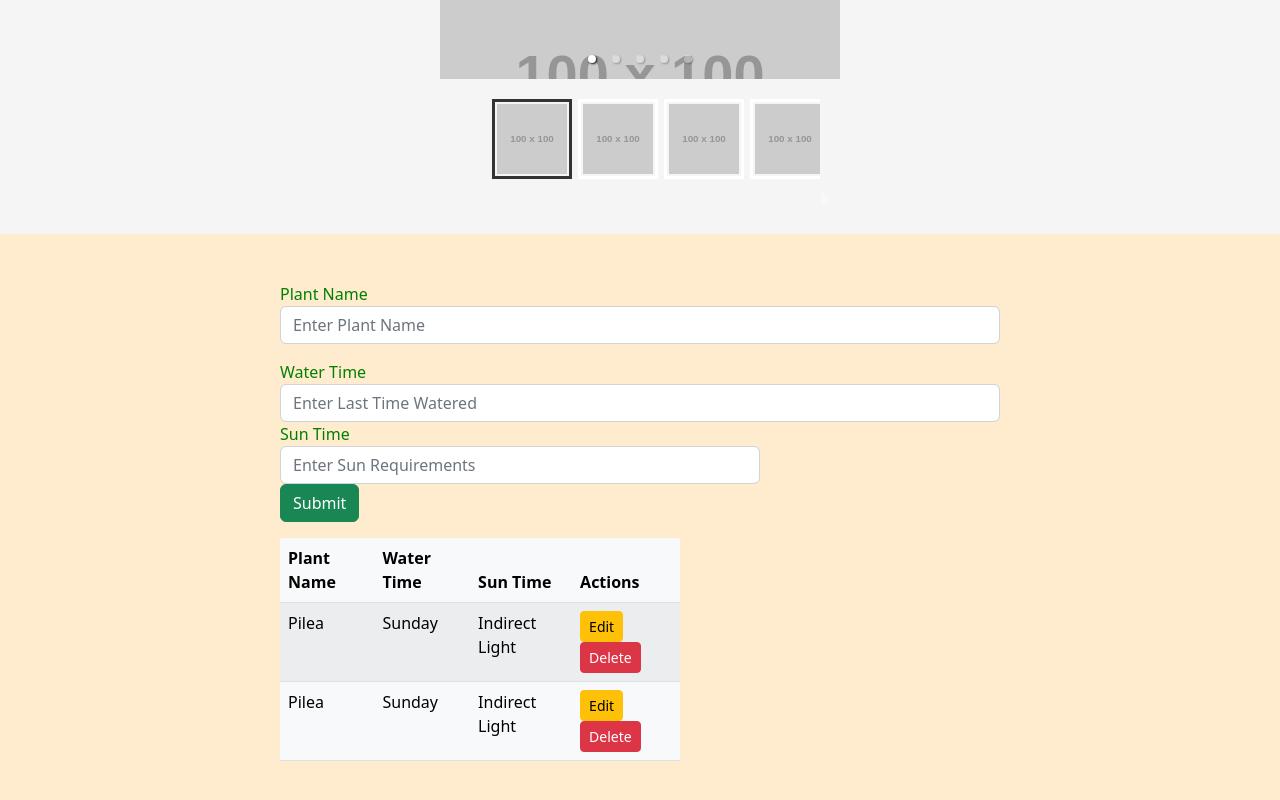
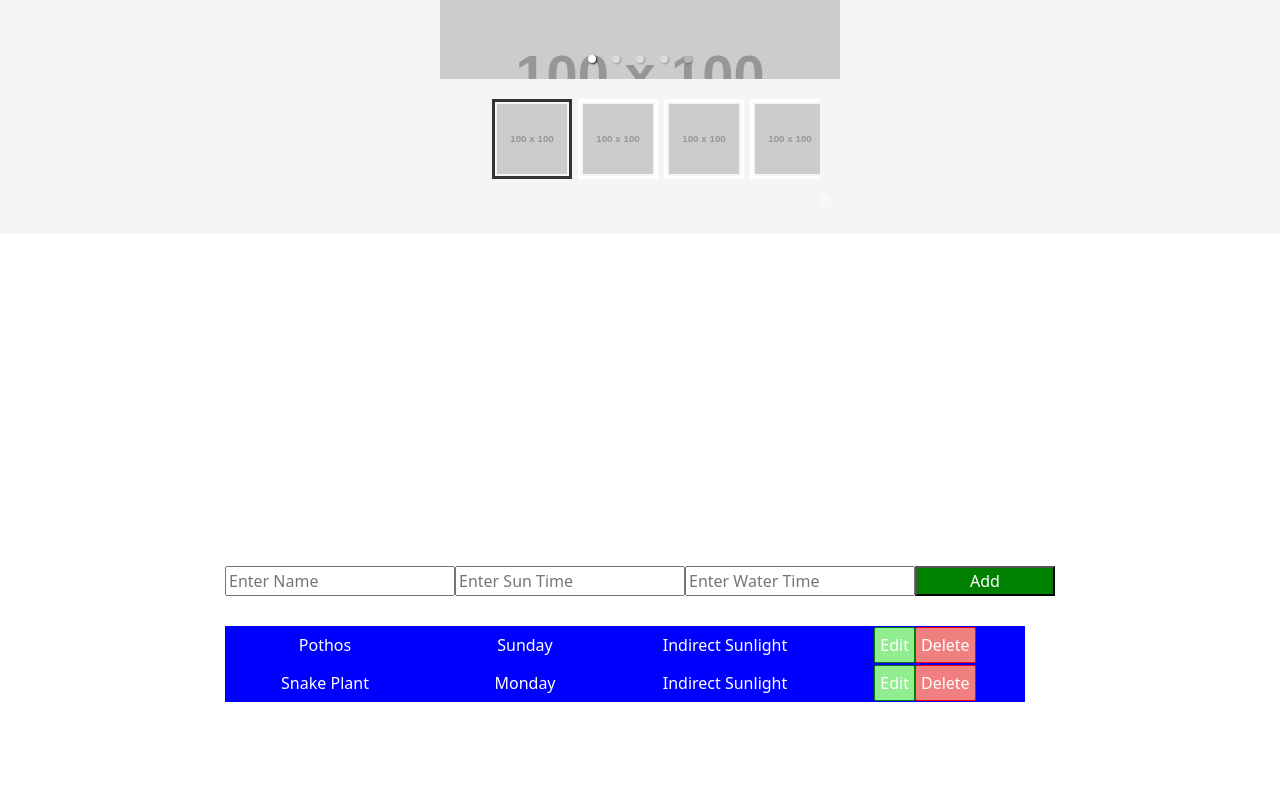
Before and after one commit to JacksenSE/plant-water-log, a React (Create React App) app: page /log in a window 1280 px wide. Before the commit this address had no page. Shown: the part 314-1114 px from the top of the page. Built offline with nearby package versions, Linux system fonts and the light colour scheme.

Commit message:
data table add feature only

```diff
--- a/public/index.html
+++ b/public/index.html
@@ -3,9 +3,8 @@
   <head>
     <meta charset="utf-8" />
     <link rel="icon" href="%PUBLIC_URL%/favicon.ico" />
-    <meta name="viewport" content="width=device-width, initial-scale=1.0" />
+    <meta name="viewport" content="width=device-width, initial-scale=1" />
     <meta name="theme-color" content="#000000" />
-    <link href="https://cdn.jsdelivr.net/npm/bootstrap@5.3.0-alpha1/dist/css/bootstrap.min.css" rel="stylesheet" integrity="sha384-GLhlTQ8iRABdZLl6O3oVMWSktQOp6b7In1Zl3/Jr59b6EGGoI1aFkw7cmDA6j6gD" crossorigin="anonymous">
     <meta
       name="description"
       content="Web site created using create-react-app"
@@ -16,81 +15,29 @@
       user's mobile device or desktop. See https://developers.google.com/web/fundamentals/web-app-manifest/
     -->
     <link rel="manifest" href="%PUBLIC_URL%/manifest.json" />
-    <script src="https://cdn.jsdelivr.net/npm/react/umd/react.production.min.js" crossorigin></script>
+    <!--
+      Notice the use of %PUBLIC_URL% in the tags above.
+      It will be replaced with the URL of the `public` folder during the build.
+      Only files inside the `public` folder can be referenced from the HTML.
 
-<script
-  src="https://cdn.jsdelivr.net/npm/react-dom/umd/react-dom.production.min.js"
-  crossorigin></script>
+      Unlike "/favicon.ico" or "favicon.ico", "%PUBLIC_URL%/favicon.ico" will
+      work correctly both with client-side routing and a non-root public URL.
+      Learn how to configure a non-root public URL by running `npm run build`.
+    -->
+    <title>React App</title>
+  </head>
+  <body>
+    <noscript>You need to enable JavaScript to run this app.</noscript>
+    <div id="root"></div>
+    <!--
+      This HTML file is a template.
+      If you open it directly in the browser, you will see an empty page.
 
-<script
-  src="https://cdn.jsdelivr.net/npm/react-bootstrap@next/dist/react-bootstrap.min.js"
-  crossorigin></script>
+      You can add webfonts, meta tags, or analytics to this file.
+      The build step will place the bundled scripts into the <body> tag.
 
-<script>var Alert = ReactBootstrap.Alert;</script>
-
- <div id="root"></div>
-
-  </head>
-  <body style=" color: green; background-color: blanchedalmond">
-
-    <div class="container mt-5">
-      <div class="text-center">
-        <h1 class="display-5 mb-5"></h1>
-    </div>
-    <div class="main row justify-content-center">
-      <form action="" id="plant-log" class="row justify-content-center mb-4" autocomplete="off">
-        <div class="col-10 col-md-8 mb-3">
-          <label for="plantName">Plant Name</label>
-          <input class="form-control" id="plantName" type="text" placeholder="Enter Plant Name">
-        </div>
-        <div class="col-10 col-md-8 mb-3">
-          <label for="waterTime">Water Time</label>
-          <input class="form-control" id="waterTime" type="text" placeholder="Enter Last Time Watered"
-        </div>
-        <div class="col-10 col-md-8 mb-3">
-          <label for="sunTime">Sun Time</label>
-          <input class="form-control" id="sunTime" type="text" placeholder="Enter Sun Requirements"
-        </div>
-        <div class="col-10 col-md-8">
-          <input class="btn btn-success add-btn" type="submit" value="Submit">
-        </div>
-    </form>
-
-    <div class="col-12 col-md-10 mt-3">
-      <table class="table table-striped table-light">
-        <thead>
-          <tr>
-            <th>Plant Name</th>
-            <th>Water Time</th>
-            <th>Sun Time</th>
-            <th>Actions</th>
-          </tr>
-        </thead>
-        <tbody id="plant-log">
-          <tr>
-            <td>Pilea</td>
-            <td>Sunday</td>
-            <td>Indirect Light</td>
-            <td>
-              <a href="#" class="btn btn-warning btn-sm edit">Edit</a>
-              <a href="#" class="btn btn-danger btn-sm delete">Delete</a>
-            </td>
-          </tr>
-          <tr>
-            <td>Pilea</td>
-            <td>Sunday</td>
-            <td>Indirect Light</td>
-            <td>
-              <a href="#" class="btn btn-warning btn-sm edit">Edit</a>
-              <a href="#" class="btn btn-danger btn-sm delete">Delete</a>
-            </td>
-          </tr>
-        </tbody>
-      </table>
-    </div>
-  </div>
-  </div>
-
-  <script src="script.js"></script>
+      To begin the development, run `npm start` or `yarn start`.
+      To create a production bundle, use `npm run build` or `yarn build`.
+    -->
   </body>
 </html>
--- a/public/script.js
+++ /dev/null
@@ -1,90 +0,0 @@
-var selectedRow = null;
-
-//showing alerts
-function showAlert(message, className){
-    const div = document.createElement("div");
-    div.className = `alert alert-${className}`;
-
-    div.appendChild(document.createTextNode(message));
-    const container = document.querySelector(".container");
-    const main = document.querySelector(".main");
-    container.insertBefore(div, main);
-
-    setTimeout(() => document.querySelector(".alert").remove(), 3000);
-
-}
-
-//clearing fields
-function clearFields(){
-    document.querySelector("#plantName").value = "";
-    document.querySelector("#waterTime").value = "";
-    document.querySelector("#sunTime").value = "";
-}
-
-//adding plants
-document.querySelector("#plant-log").addEventListener("submit", (e) =>{
-    e.preventDefault();
-
-    //form values
-    const plantName = document.querySelector("#plantName").value;
-    const waterTime = document.querySelector("#waterTime").value;
-    const sunTime = document.querySelector("#sunTime").value;
-
-
-    //validate
-    if(plantName == "" || waterTime == "" || sunTime == ""){
-        showAlert("Fill out all fields", "danger");
-    }
-    else{
-        if(selectedRow == null){
-            const list = document.querySelector("#plant-log");
-            const row = document.createElement("tr");
-
-            row.innerHTML = `
-            <tr>
-                <td>${plantName}</td>
-                <td>${waterTime}</td>
-                <td>${sunTime}</td>
-                <td>
-                <a href="#" class="btn btn-warning btn-sm edit">Edit</a>
-                <a href="#" class="btn btn-danger btn-sm delete">Delete</a>
-                </td>
-            </tr>
-            `;
-            list.appendChild(row);
-            selectedRow = null;
-            showAlert("Plant Added", "success");
-        }
-
-
-        else{
-            selectedRow.children[0].textContent = plantName;
-            selectedRow.children[1].textContent = waterTime;
-            selectedRow.children[2].textContent = sunTime;
-            selectedRow = null;
-            showAlert("Plant Info Edited", "info");
-        }
-
-        clearFields();
-    }
-});
-
-//edit
-document.querySelector("#plant-log").addEventListener("click", (e) =>{
-    target = e.target;
-    if(target.classList.contains("edit")){
-        selectedRow = target.parentElement.parentElement;
-        document.querySelector("#plantName").value = selectedRow.children[0].textContent;
-        document.querySelector("#waterTime").value = selectedRow.children[1].textContent;
-        document.querySelector("#sunTime").value = selectedRow.children[2].textContent;
-    }
-});
-
-//deleting plants
-document.querySelector("#plant-log").addEventListener("click", (e) =>{
-    target = e.target;
-    if(target.classList.contains("delete")){
-        target.parentElement.parentElement.remove();
-        showAlert("Plant Deleted", "danger");
-    }
-});
--- a/src/App.js
+++ b/src/App.js
@@ -7,6 +7,8 @@ import styled from 'styled-components';
 import { Routes, Route, Link } from "react-router-dom";
 import CarouselPage from './Components/Carousel/Carousel';
 import PlantProfiles from './Components/PlantProfiles/PlantProfiles';
+import CRUD from './Components/CRUD/CRUD';
+
 
 function App() {
   return (
@@ -17,6 +19,7 @@ function App() {
     </div>
         <Routes>
           <Route path="home" element={<PlantProfiles/>} />
+          <Route path="log" element={<CRUD/>} />
         </Routes>
   </>
 
--- /dev/null
+++ b/src/Components/AddList/AddList.css
@@ -0,0 +1,18 @@
+.addlist {
+    margin-bottom: 30px;
+}
+
+.addlist input {
+    width: 230px;
+    height: 30px;
+}
+
+.addlist button {
+    width: 140px;
+    color: white;
+    background-color: green;
+}
+
+.addlist button:hover {
+    background-color: darkgreen;
+}
--- /dev/null
+++ b/src/Components/AddList/AddList.js
@@ -0,0 +1,32 @@
+import React from 'react';
+import './AddList.css';
+
+function AddList({setList}) {
+    function handleSubmit(event) {
+   event.preventDefault();
+   const name = event.target.elements.name.value;
+   const suntime = event.target.elements.suntime.value;
+   const watertime = event.target.elements.watertime.value;
+   const newlist = {
+    id: 3,
+    name,
+    suntime,
+    watertime
+
+   }
+   setList((prevList)=>{
+    return prevList.concat(newlist)
+   })
+
+    }
+    return(
+ <form className="addlist" onSubmit={handleSubmit}>
+    <input type="text" name="name" placeholder="Enter Name" />
+    <input type="text" name="suntime" placeholder="Enter Sun Time" />
+    <input type="text" name="watertime" placeholder="Enter Water Time" />
+    <button type="submit">Add</button>
+ </form>
+
+    )
+}
+ export default AddList;
--- /dev/null
+++ b/src/Components/CRUD/CRUD.css
@@ -0,0 +1,40 @@
+.crud {
+    height: 100vh;
+    display: flex;
+    justify-content: center;
+    align-items: center;
+}
+
+table td {
+    width: 200px;
+    height: 30px;
+    background-color: blue;
+    text-align: center;
+    color: white;
+}
+
+table td button {
+    padding: 5px;
+    border-radius: 5%;
+    cursor: pointer;
+}
+
+table td button.edit {
+    border: 1px solid green;
+    background-color: lightgreen;
+    color: white;
+}
+
+table td button.edit:hover {
+    background-color: darkgreen;
+}
+
+table td button.delete {
+    border: 1px solid red;
+    background-color: lightcoral;
+    color: white;
+}
+
+table td button.delete:hover {
+    background-color: darkred;
+}
--- /dev/null
+++ b/src/Components/CRUD/CRUD.js
@@ -0,0 +1,47 @@
+import React from 'react';
+import {useEffect, useState } from 'react';
+import './CRUD.css';
+import AddList from '../AddList/AddList';
+
+function CRUD() {
+    const list= [
+        {
+            id: 1,
+            name: "Pothos",
+            suntime: "Indirect Sunlight",
+            watertime: "Sunday",
+        },
+        {
+            id: 2,
+            name: "Snake Plant",
+            suntime: "Indirect Sunlight",
+            watertime: "Monday",
+        },
+    ]
+const [lists, setList] = useState(list)
+
+    return (
+        <div className='crud'>
+            <div>
+            <AddList setList = {setList}/>
+            <table>
+                {
+                    lists.map((current) => (
+                        <tr>
+                            <td>{current.name}</td>
+                            <td>{current.watertime}</td>
+                            <td>{current.suntime}</td>
+                            <td>
+                                <button className='edit'>Edit</button>
+                                <button className='delete'>Delete</button>
+                            </td>
+                        </tr>
+                    ))
+                }
+            </table>
+            </div>
+        </div>
+    )
+}
+
+export default CRUD;
```
